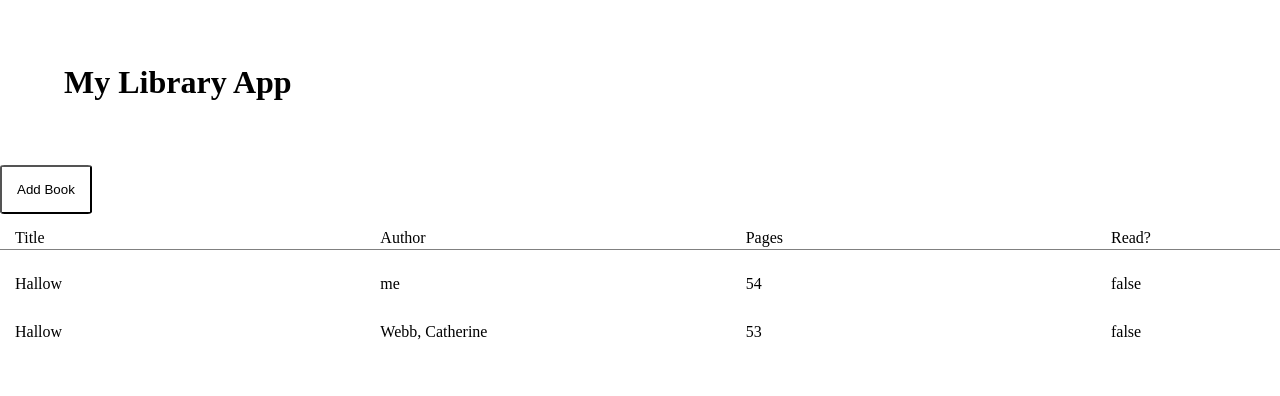
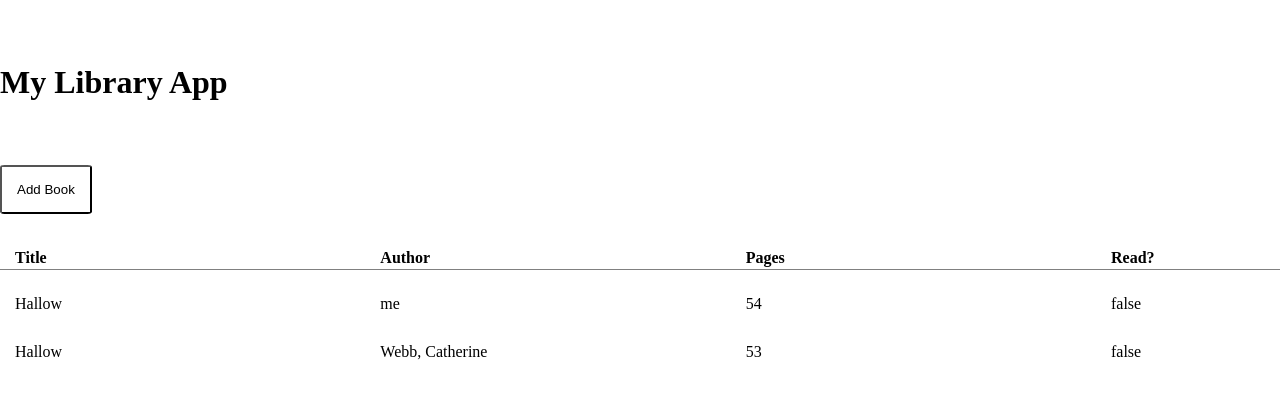
Before and after one commit to stonecnz/learning, a plain HTML site: page OdinProjects/library-app/index.html in a window 1280 px wide. Shown: the top 396 px of the page. Drawn offline with Linux system fonts and the light colour scheme.

Commit message:
fixed the render function

```diff
--- a/OdinProjects/library-app/index.html
+++ b/OdinProjects/library-app/index.html
@@ -29,14 +29,14 @@
             <button type="submit" class="submit-btn">Add</button>
             </div>
         </div>
-        <div class="bookContainer">
-            <div class="bookEntry top">
-                <p class="bookProp">Title</p>
-                <p class="bookProp">Author</p>
-                <p class="bookProp">Pages</p>
-                <p class="bookProp">Read?</p>
-            </div>
-        </div>
+        <table class="bookContainer">
+            <tr class="bookEntry top">
+                <th class="bookProp">Title</th>
+                <th class="bookProp">Author</th>
+                <th class="bookProp">Pages</th>
+                <th class="bookProp">Read?</>
+            </tr>
+        </table>
     </main>
     <script src="script.js"></script>
 </body>
--- a/OdinProjects/library-app/script.js
+++ b/OdinProjects/library-app/script.js
@@ -25,20 +25,6 @@ addBookToLibrary(cat);
 let potato = new Book('Hallow', "Webb, Catherine", 53, false);
 addBookToLibrary(potato);
 
-const addBooksToPage = (book) => {
-    let bookEntry = document.createElement('div');
-    bookContainer.appendChild(bookEntry);
-    bookEntry.classList.add('bookEntry');
-    Object.keys(book).forEach(key => {
-        let bookProp = document.createElement('p');
-        bookProp.innerHTML = book[key];
-        bookEntry.appendChild(bookProp);
-        bookProp.classList.add('bookProp');
-    })
-};
-
-myLibrary.forEach(book => addBooksToPage(book));
-
 addBookButton.addEventListener('click', function() {
     if (formPopup.style.display == "none") {
         formPopup.style.display = "block";
@@ -48,10 +34,37 @@ addBookButton.addEventListener('click', function() {
 
 })
 
+function clearInput() {
+    titleInput.value = "";
+    authorInput.value = "";
+    pagesInput.value = "";
+    hasReadInput.value= false;
+}
+
 newBookSubmitButton.addEventListener('click', function() {
     let x = new Book(titleInput.value, authorInput.value, pagesInput.value, hasReadInput.checked);
     addBookToLibrary(x);
-    addBooksToPage(x);
+    render();
 })
 
-let myTitle = document.querySelector("#myTitle");
+function render() {
+    bookContainer.innerHTML = `            <tr class="bookEntry top">
+    <th class="bookProp">Title</th>
+    <th class="bookProp">Author</th>
+    <th class="bookProp">Pages</th>
+    <th class="bookProp">Read?</>
+</tr>`;
+    myLibrary.forEach((book) => {
+        let htmlBook = `
+        <tr class="bookEntry">
+            <td class="bookProp">${book.title}</td>
+            <td class="bookProp">${book.author}</td>
+            <td class="bookProp">${book.pages}</td>
+            <td class="bookProp">${book.hasRead}</td>
+        </tr>
+        `;
+        bookContainer.insertAdjacentHTML('beforeend', htmlBook);
+    })
+}
+
+render();
--- a/OdinProjects/library-app/styles.css
+++ b/OdinProjects/library-app/styles.css
@@ -5,7 +5,8 @@
 }
 
 header {
-    margin: 5%;
+    margin: 5% auto;
+    width: 1400px;
 }
 
 main {
@@ -18,6 +19,7 @@ main {
     border-radius: 5%;
     padding: 15px;
     transition: background .5s, color .5s ease;
+    margin-bottom: 20px;
 }
 
 .add-book-button:hover {
@@ -68,3 +70,12 @@ main {
     width: 20%;
     text-align: left;
 }
+
+.deleteBook {
+    width: 20px;
+    height: 20px;
+}
+
+.deleteBook:hover {
+    cursor: pointer;
+}
```
Also changed, not shown: OdinProjects/object-practice.js (added, +21 -0 lines), OdinProjects/library-app/assets/delete.png (added).
